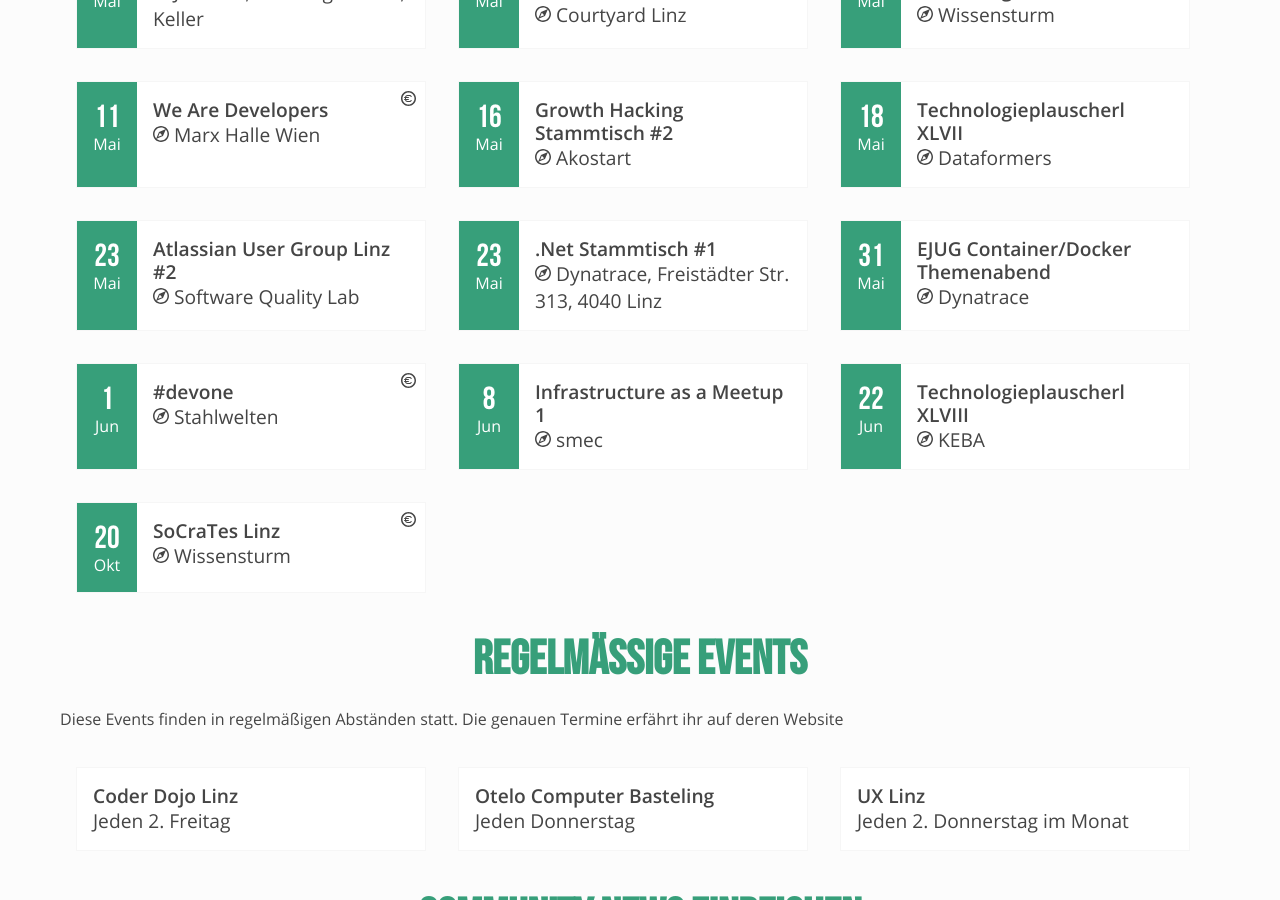
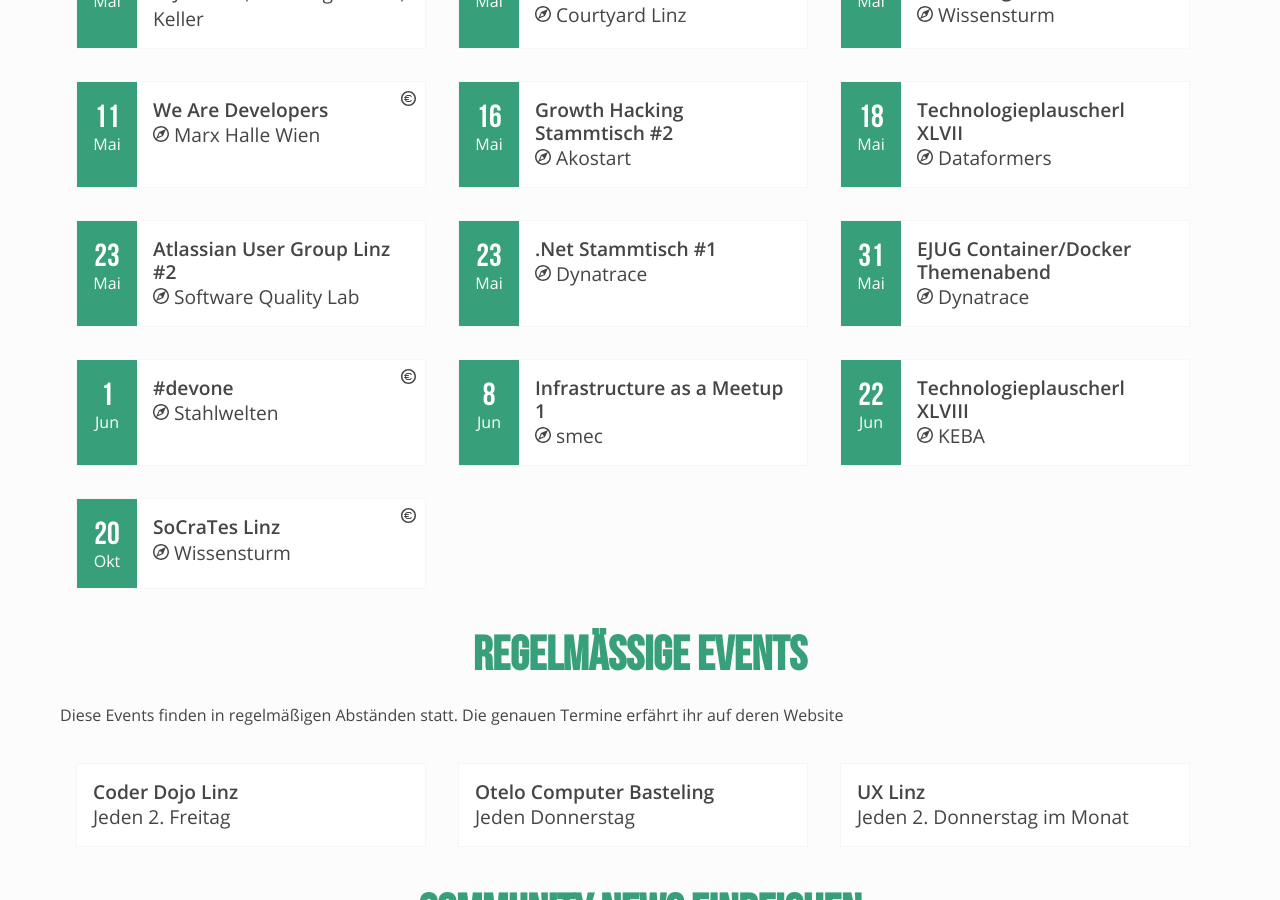
Before and after one commit to mericanAncer127/plauscherl, a Jekyll site: the page built from pages/community-news.html, in a window 1280 px wide and 900 px high, scrolled down 523 px. Built offline with Jekyll 4.4.1, drawn with Linux system fonts in a browser that asks for light colours.

Commit message:
Update community.yml

```diff
--- a/_data/community.yml
+++ b/_data/community.yml
@@ -274,7 +274,7 @@
   events:
     -
       name: ".Net Stammtisch #1"
-      location: Dynatrace, Freistädter Str. 313, 4040 Linz
+      location: Dynatrace
       date: 2017-05-23
       link: https://www.facebook.com/events/103865070169125/
 -
@@ -283,6 +283,6 @@
   events:
     -
       name: "Linz Cobol Meetup"
-      location: Axis Linz, Peter-Behrens-Platz 2, 4020 Linz
+      location: Axis Linz
       date: 2017-04-19
       link: https://www.meetup.com/Linz-Cobol-Meetup/
```
